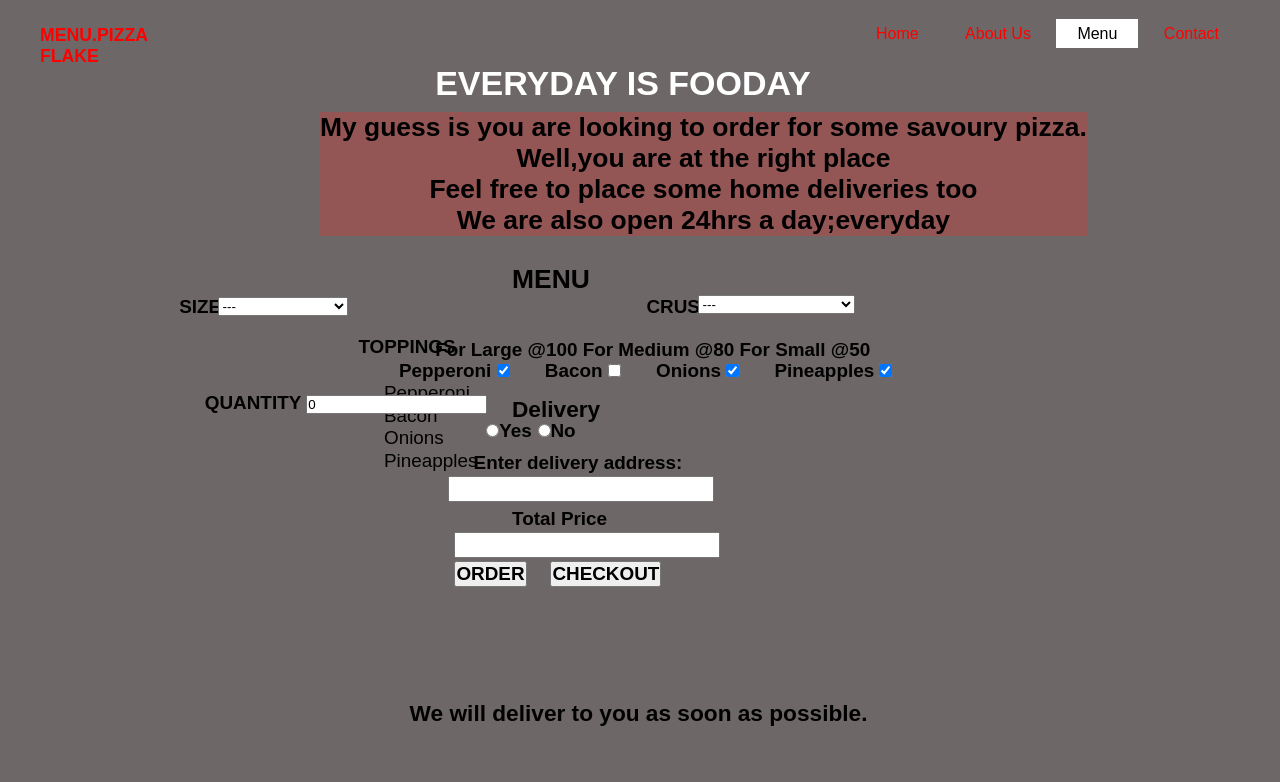
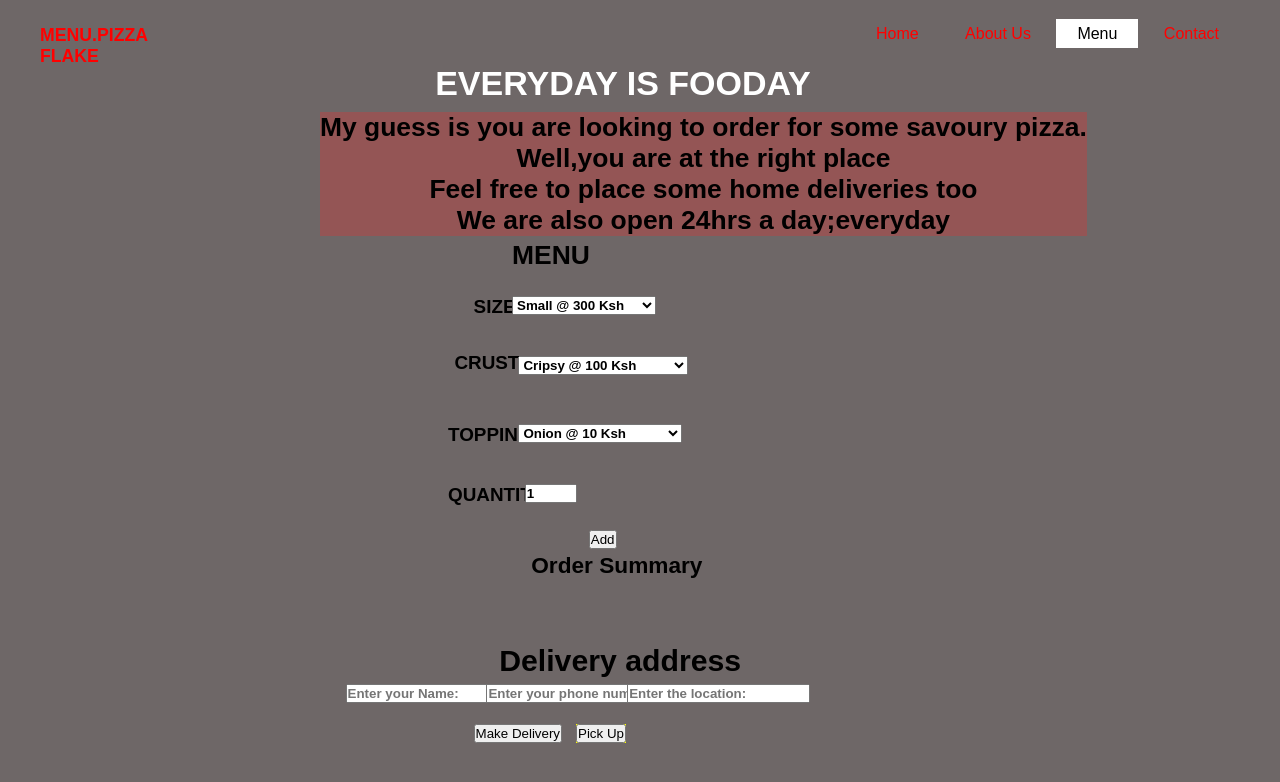
Before and after one commit to kissinger69/PIZZA-FLAKE, a plain HTML site: page menu.html in a window 1280 px wide. Drawn offline with nearby package versions, Linux system fonts and the light colour scheme.

Commit message:
removed unnecessary words

```diff
--- a/css/styles.css
+++ b/css/styles.css
@@ -236,218 +236,152 @@
  }
  #menu .menu {
      position: absolute;
-     top: 33%;
+     top: 30%;
      left:40%;
      font-weight: bold;
      font-family: sans-serif;
      font-size: 7mm;
      background-color: rgba(240, 128, 128, 0);
  }
- #menu .titlesize {
+ #menu .titleSize {
     position: fixed;
     top: 37%;
-    left:14%;
+    left:37%;
     font-weight: bold;
     font-family: sans-serif;
     font-size: 5mm;
 }
  #menu .size {
     position: fixed;
-    top: 36.7%;
-    left:17%;
+    top: 37.0%;
+    left:40%;
+    font-weight: bold;
+    font-family: sans-serif;
+    size: 5mm;
+}
+#menu .crustt {
+    position: fixed;
+    top: 44%;
+    left:35.5%;
     font-weight: bold;
     font-family: sans-serif;
     font-size: 5mm;
 }
-#menu .crustt {
+#menu #formcrust {
     position: fixed;
-    top: 37%;
-    left:50.5%;
+    top: 44.5%;
+    left:40.5%;
+    font-weight: bold;
+    font-family: sans-serif;
+    size: 5mm;
+}
+#menu .toppings {
+    position: fixed;
+    top: 53%;
+    left:35%;
     font-weight: bold;
     font-family: sans-serif;
     font-size: 5mm;
 }
-#menu .crust {
+#menu #select-toppings {
     position: fixed;
-    top: 36.5%;
-    left:54.5%;
+    top: 53%;
+    left:40.5%;
     font-weight: bold;
     font-family: sans-serif;
-    font-size: 5mm;
-}
-#menu .toppings {
-    position: fixed;
-    top: 42%;
-    left:28%;
-    font-weight: bold;
-    font-family: sans-serif;
-    font-size: 5mm;
-}
-#menu .ltoppings {
-    position: fixed;
-    top: 39.3%;
-    left:34%;
-    font-weight: bold;
-    font-family: sans-serif;
-    font-size: 5mm;
-}
-#menu #toppingstypes {
-    position: fixed;
-    top: 45%;
-    left:30%;
-    font-weight: bold;
-    font-family: sans-serif;
-    font-size: 5mm;
+    size: 5mm;
 }
 #menu .quantity {
     position: fixed;
-    top: 49%;
-    left:16%;
+    top: 60.5%;
+    left:35%;
     font-weight: bold;
     font-family: sans-serif;
     font-size: 5mm;
 }
 #menu .form {
     position: fixed;
-    top: 52%;
-    left:15%;
+    top: 60.5%;
+    left:41%;
     font-weight: bold;
     font-family: sans-serif;
-    font-size: 7mm;
+    size: 5mm;
 }
-#menu .delivery {
+#menu .addbutton{
     position: fixed;
-    top: 49.5%;
-    left:40%;
+    top: 61.5%;
+    left:46%;
+    font-weight: bold;
+    font-family: sans-serif;
+    size: 15mm;
+    font-size: 15mm;
+}
+#menu .order-center {
+    position: fixed;
+    top: 69%;
+    left:41.5%;
     font-weight: bold;
     font-family: sans-serif;
     font-size: 6mm;
 }
-#menu #yesDelivery {
+#menu #list {
     position: fixed;
-    top: 53%;
+    top:71%;
+    left:40%;
+    font-weight: normal;
+    font-style: italic;
+    font-size: 6mm;
+    color: red;
+}
+#menu .yesDelivery {
+    position: fixed;
+    top: 80.55%;
+    left:39%;
+    font-weight: bold;
+    font-family: sans-serif;
+    font-size: 4mm;
+}
+#menu .nameDetails {
+    position: fixed;
+    top: 85.5%;
+    left:27%;
+    font-weight: bold;
+    font-family: sans-serif;
+    size: 10mm;
+    color: black;
+}
+#menu .numberDetails {
+    position: fixed;
+    top: 85.5%;
     left:38%;
     font-weight: bold;
     font-family: sans-serif;
-    font-size: 5mm;
-}#menu .choiceYes {
+    size: 10mm;
+    color: black;
+}
+#menu .locationDetails {
     position: fixed;
-    top: 52.55%;
-    left:39%;
+    top: 85.5%;
+    left:49%;
     font-weight: bold;
     font-family: sans-serif;
-    font-size: 5mm;
-}
-#menu #noDelivery {
-    position: fixed;
-    top: 53%;
-    left:42%;
-    font-weight: bold;
-    font-family: sans-serif;
-    font-size: 5mm;
+    size: 10mm;
     color: black;
 }
-#menu .choiceNo {
+#menu .acceptDelivery {
     position: fixed;
-    top: 52.55%;
-    left:43%;
-    font-weight: bold;
-    font-family: sans-serif;
-    font-size: 5mm;
-    color: black;
-}
-#menu .choiceNo {
-    position: fixed;
-    top: 52.55%;
-    left:43%;
-    font-weight: bold;
-    font-family: sans-serif;
-    font-size: 5mm;
-    color: black;
-}
-#menu .addressHolder {
-    position: fixed;
-    top: 56.55%;
+    top: 90.55%;
     left:37%;
     font-weight: bold;
     font-family: sans-serif;
-    font-size: 5mm;
-    color: black;
+    size: 8mm;
 }
-#menu #deliveryAddress {
+#menu .denyDelivery {
     position: fixed;
-    top: 59.55%;
-    left:35%;
+    top: 90.55%;
+    left:45%;
     font-weight: bold;
     font-family: sans-serif;
-    font-size: 5mm;
-    color: black;
+    size: 8mm;
+    background-color: yellow;
 }
-#menu .totalPrice {
-    position: fixed;
-    top: 63.55%;
-    left:40%;
-    font-weight: bold;
-    font-family: sans-serif;
-    font-size: 5mm;
-    color: black;
-}
-#menu #totalPrice {
-    position: fixed;
-    top: 66.55%;
-    left:35.5%;
-    font-weight: bold;
-    font-family: sans-serif;
-    font-size: 5mm;
-    color: black;
-}
-#menu #submit {
-    position: fixed;
-    top: 70.15%;
-    left:35.5%;
-    font-weight: bold;
-    font-family: sans-serif;
-    font-size: 5mm;
-    color: black;
-}#menu #checkout {
-    position: fixed;
-    top: 70.15%;
-    left:43%;
-    font-weight: bold;
-    font-family: sans-serif;
-    font-size: 5mm;
-    color: black;
-}
-#menu .tableOrder {
-    position: fixed;
-    top: 74.55%;
-    left:37%;
-    font-weight: bold;
-    font-family: sans-serif;
-    font-size: 7mm;
-    color: black;
-}
-#menu .scope  {
-    position: fixed;
-    top: 77.55%;
-    left:34%;
-    font-weight: bold;
-    font-family: sans-serif;
-    font-size: 5.5mm;
-    color: black;
-}
-#menu .th  {
-    color: white;
-}
-#menu #fullOrder {
-    visibility: hidden;
-    display: none;
-}
-#menu #info {
-    position: fixed;
-    top: 87.5%;
-    left:32%;
-    font-weight: bold;
-    font-family: sans-serif;
-    font-size: 6mm;
-}
--- a/js/pizza.js
+++ b/js/pizza.js
@@ -1,126 +1,83 @@
-var pizzaStartPrice=300;
-var deliveryPrice=0;
-var deliverySelected=false;
+$(document).ready(function() {
+var toppingsPrices = { Onion: 10, Bacon: 100, Pineapples: 100, Pepperoni: 200 };
+var crustPrices = { crispy: 100, stuffed: 200, glutten_free: 300 };
 
-document.addEventListener('DOMContentLoaded',function() {
-    document.getElementById("submit").addEventListener("click",function(event) {
-        event.preventDefault()
-    })
-})
-
-   var pizzaSizes=document.getElementById("sizes");
-   var pizzaCrusts=document.getElementById("crusts");
-   var pizzaToppings=document.getElementById("toppingstypes");
-
-   var sizes=["small", "medium", "large"];
-   var crusts=["crispy", "stuffed", "glutten-free"];
-   var toppingstypes=["Pepperoni", "Bacon", "Onions", "Pineapples"];
-
-   var crustStartPrice=50;
-   var toppingsStartPrice=100;
-
-   for(var i=0;i<sizes.length;i++) {
-       var size=sizes[i];
-       var el=document.createElement("option");
-       el.textContent=size;
-       el.value=i;
-       pizzaSizes.appendChild(el);
-   }
-   for(var i=0;i<crusts.length;i++) {
-       var crust=crusts[i];
-       var el=document.createElement("option");
-       el.textContent=crust;
-       el.value=crustStartPrice;
-       pizzaCrusts.appendChild(el);
-   }
-   for(var i=0;i<toppingstypes.length;i++) {
-       var topping=toppingstypes[i];
-       var el=document.createElement("option");
-       el.textContent=topping;
-       el.value=toppingsStartPrice;
-       pizzaToppings.appendChild(el);
-   }
+$.each(toppingsPrices, function (k, v) {
+    var option = '<option value="' + k + '">' + k + ' @ ' + v + ' Ksh</option>';
+    $("#select-toppings").append(option);
+});
+$.each(crustPrices, function (k, v) {
+    var option = '<option value="' + k + '">' + k + '</option>';
+    $("#select-crust").append(option);
+});
+function Pizza(size, crust, toppings) {
+    this.size = size;
+    this.crust = crust;
+    this.toppings = toppings;
+}
+Pizza.prototype.SizePrice = function () {
+    if (this.size === "large") {
+        return 900;
+    } else if (this.size == "medium") {
+        return 500;
+    } else {
+        return 300;
+    }
+}
+Pizza.prototype.ToppingsPrice = function () {
+    if (this.size == "large") {
+        return toppingsPrices[this.toppings] * 3;
+    } else if (this.size == "medium") {
+        return toppingsPrices[this.toppings] * 2;
+    } else {
+        return toppingsPrices[this.toppings];
+    }
+}
+Pizza.prototype.CrustPrice = function () {
+    if (this.crust == "crispy") {
+        return 100;
+    } else if (this.crust == "stuffed") {
+        return 200;
+    } else {
+        return 300;
+    }
+}
+var pizza1 = new Pizza("large", "crispy", "onion");
+console.log(pizza1.size + " " + pizza1.SizePrice() + " helen " + pizza1.ToppingsPrice() + pizza1.CrustPrice() + 200);
 
 
-   $('input[type=radio]').click(function() {
-       var deliveryAddressHolder = document.getElementById("deliveryAddressHolder")
-       if(this.id="deliveryselected")
-         if(this.value==="yes") {
-             deliveryPrice=200
-             deliveryAddressHolder.style.visibility='visible'
-             yesDelivery=true;
-             alert("Delivery charge" + deliveryPrice);
+$("#btn-add-to-cart").click(function (e) {
+    e.preventDefault();
+    var size = $("select[name='size']").val();
+    var crust = $("select[name='crust']").val();
+    var toppings = $("select[name='toppings']").val();
+    var quantity = $("input[name='quantity']").val();
+    var pizza = new Pizza(size, crust, toppings);
+    var sizePrice = pizza.SizePrice();
+    var crustPrice = pizza.CrustPrice();
+    var toppingPrice = pizza.ToppingsPrice();
+    var deliveryCost = 200;
+    var total = (sizePrice + crustPrice + toppingPrice) * quantity ;
 
-         }else {
-             deliveryPrice=0
-             deliveryAddressHolder.style.visibility="hidden"
-             yesDelivery=false;
-         }
-   });
+    var orderItem = "<li>" + quantity + " " + size + " " + 'pizza ,' + "  " + crust + " with " + toppings + " toppings <br> Total Ksh ." + total + "</li>";
 
-   $("#checkout").click(function(event) {
-       event.preventDefault();
-       $("#checkout").hide();
-       $("#fullOrder").fadeIn();
-       $('#selectedSizeTd').html($("#sizes option:selected").text());
-       $("#selectedCrusts").html($("#crusts option:selected").text());
-       $("#selectedToppings").html($("#toppingstypes option:selected").text());
-       $("#number").html($("#numberOfPizzas").val());
-       $("#total").html($("#totalPrice").val());
-   });
-
-   function submitData () {
-      var selectedPizzaSize=parseInt(document.getElementById("sizes").value);
-      var selectedSize=$("#sizes option:selected").text();
-      var selectedCrustsPrice=parseInt(document.getElementById("crusts").value);
-      var selectedCrust=$("#crusts option:selected").text();
-      var selectedToppingPrice=parseInt(document.getElementById("toppingstypes").value);
-      var selectedTopping=$("#toppingstypes option:selected").text();
-      var numberOfPizzas=parseInt(document.getElementById("numberOfPizzas").value);
-      var deliveryAddress=document.getElementById("deliveryAddress").value;
-      var pizzaPrice=0;
-
-      if(selectedPizzaSize===0) {
-          selectedCrustsPrice=selectedCrustsPrice + increasePrice(selectedCrustsPrice,10)
-          selectedToppingPrice=selectedToppingPrice + increasePrice(selectedToppingPrice,10)
-          pizzaPrice=pizzaStartPrice + increasePrice(pizzaStartPrice,10) + selectedCrustsPrice + selectedToppingPrice
-      }else if(selectedPizzaSize===1) {
-        selectedCrustsPrice=selectedCrustsPrice + increasePrice(selectedCrustsPrice,15)
-        selectedToppingPrice=selectedToppingPrice + increasePrice(selectedToppingPrice,15)
-        pizzaPrice=pizzaStartPrice + increasePrice(pizzaStartPrice,15) + selectedCrustsPrice + selectedToppingPrice
-      }else if (selectedPizzaSize===2) {
-         selectedCrustsPrice=selectedCrustsPrice + increasePrice(selectedCrustsPrice,20)
-         selectedToppingPrice=selectedToppingPrice + increasePrice(selectedToppingPrice,20)
-         pizzaPrice=pizzaStartPrice + increasePrice(pizzaStartPrice,15) + selectedCrustsPrice + selectedToppingPrice
-      }
-
-      if(yesDelivery && numberOfPizzas > 0) {
-          pizzaPrice = (pizzaPrice*numberOfPizzas) + deliveryPrice
-      }else {
-          pizzaPrice=pizzaPrice*numberOfPizzas
-      }
-
-      var order=new order(selectedSize,selectedCrust,selectedCrustsPrice,selectedToppingPrice,selectedTopping,numberOfPizzas,pizzaPrice,deliveryPrice,deliveryAddress);
-
-      displayOrder(order)
-    }
-
-    //increased price by %
-    function increasePrice(price,percentage) {
-        return ((percentage/100)*price)
-    }
-
-    function Order (selectedSize,selectedCrust,selectedCrustsPrice,selectedToppingPrice,selectedTopping,numberOfPizzas,deliveryPrice,deliveryAddress,pizzaPrice) {
-        this.selectedSize=selectedSize;
-        this.selectedCrust=selectedCrust;
-        this.selectedCrustsPrice=selectedCrustsPrice;
-        this.selectedToppingPrice=selectedToppingPrice;
-        this.selectedTopping=selectedTopping;
-        this.numberOfPizzas=numberOfPizzas;
-        this.deliveryPrice=deliveryPrice;
-        this.deliveryAddress=deliveryAddress;
-        this.totalPrice=pizzaPrice;
-    }
-    function displayOrder(order) {
-
-    }
+    $("#list").append(orderItem);
+})
+});
+$("#go").click(function (event) {
+    event.preventDefault();
+    alert("The delivery cost is Kshs 200 ");
+    // var a = total + 200;
+    var blanks = document.getElementById("location").value;
+    alert("Your order will include a delivery fee of 200 Ksh and will be delivered to" +" "+blanks);
+});
+$("#do").click(function (event) {
+    event.preventDefault();
+    var blanks = ["name", "phone_number", "location"];
+    var input = [];
+    blanks.forEach(function (blank) {
+        input.push($("#" + blank).val());
+    });
+    alert("Pizza Flake opposite Jafferys Sports Club Ground,Nairobi,Kenya");
+    $("#do").reset();
+});
--- a/menu.html
+++ b/menu.html
@@ -41,25 +41,23 @@
        </div>
      </div>
   </div>
+  <div class="container">
+    <h class="menu">MENU</h2>
 
-    <div class="container">
-        <h2 class="menu">MENU</h2>
     <form class="menu" action="" method="post" id="menu1"><br><br>
+
 
         <div class="row">
             <div class="col-sm-3 color">
-                    <label class="titlesize">SIZE</label>
+                <label class="titleSize">SIZE</label>
             </div>
             <div class="col-sm-3">
-                    <div class="size">
-                    <select id="sizes" name="size" required>
-                        <option value="---">---</option>
-                        <option value="small">Small @ 300Ksh</option>
-                        <option value="medium">Medium @500ksh</option>
-                        <option value="large">Large @ 800ksh</option>
+                <select class="size" name="size" required>
+                    <option value="small">Small @ 300 Ksh</option>
+                    <option value="medium">Medium @ 500 Ksh</option>
+                    <option value="large">Large @ 900 Ksh</option>
                 </select>
-                    <span class="invalid" id="size-invalid"></span>
-                    </div>
+                <span class="error" id="size-error"></span>
             </div>
         </div><br><br>
 
@@ -68,105 +66,79 @@
                 <label class="crustt">CRUST</label>
             </div>
             <div class="col-sm-3">
-                    <div class="crust">
-                    <select id="crusts" name="crust" required>
-                        <option value="---" id="null">---</option>
-                        <option value="crispy" id="crispy">Crispy @100ksh</option>
-                        <option value="stuffed" id="stuffed">Stuffed @ 200ksh</option>
-                        <option value="glutten-free" id="glutten-free">Glutten-free @ 300ksh</option>
+                <select class="form-control" id=formcrust name="crust" required>
+                    <option value="cripsy" id="cripsy"> Cripsy @ 100 Ksh</option>
+                    <option value="stuffed" id="stuffe">Stuffed @ 200 Ksh </option>
+                    <option value="glutten-free" id="glutten-free">Glutten-free @ 300 Ksh</option>
                 </select>
-                    <span class="invalid" id="invalidcrust"></span>
-                    </div>
+                <span class="error" id="crust-error"></span>
             </div>
         </div><br><br>
-
 
 
         <div class="row">
             <div class="col-sm-3 color">
                 <label class="toppings">TOPPINGS</label>
-                    <ul class="ltoppings">
-                        <li>For Large @100</li>
-                        <li>For Medium @80</li>
-                        <li>For Small @50</li>
-                    </ul>
             </div>
-                <div id="toppingstypes">
-                 <label class="container">Pepperoni
-                     <input type="checkbox" checked="checked">
-                     <span class="checkmark"></span>
-                 </label>
-                 <label class="container">Bacon
-                    <input type="checkbox">
-                    <span class="checkmark"></span>
-                </label>
-                <label class="container">Onions
-                    <input type="checkbox" checked="checked">
-                    <span class="checkmark"></span>
-                </label>
-                <label class="container">Pineapples
-                    <input type="checkbox" checked="checked">
-                    <span class="checkmark"></span>
-                </label>
+            <div class="col-sm-3">
+                <select class="form-control" id="select-toppings" name="toppings" required>
+                </select>
+                <span class="error" id="toppings-error"></span>
             </div>
+        </div><br><br>
         <div class="row">
             <div class="col-sm-3 color">
-                      <div class="quantity">
-                        <label for="numberOfPizzas">QUANTITY</label>
-                        <input type="number" id="numberOfPizzas" value=0 min="1" required>
+                <label class="quantity">QUANTITY</label>
+            </div>
+            <div class="col-sm-3">
+                <input type="number" name="quantity" value="1" class="form" min="1" max="10" />
+                <span class="error" id="toppings-error"></span>
+            </div>
+        </div><br><br>
+
+        <div class="row">
+            <div class="col-sm-3 color">
+            </div>
+            <div class="col-sm-3">
+                <div class="addbutton">
+                <button type="submit" id="btn-add-to-cart" class="btn btn-success float-right">Add</button>
+                </div>
+            </div>
+             <br><br>
+            </form>
         </div>
 
-                    <div class="form">
-                        <label class="delivery">Delivery</label>
-                        <input type="radio" name="selectDelivery" id="yesDelivery" value="yes"/>
-                        <label class="choiceYes">Yes</label>
-                        <input type="radio" name="selectDelivery" id="noDelivery" value="no"/>
-                        <label class="choiceNo">No</label>
+
+            <div class="container">
+
+            <div class="order" id="orders">
+                <h1 class="order-center" id="pizzadd">Order Summary</h1>
+
+                <ol id="list" class="text-center sum"></ol>
+
+
+                <div class="cdata-overlay" id="pic">
+                    <div class="customerdata row">
+
+                        <div class="col-sm-3"></div>
+
+                        <form action="" class="form-group col-sm-6 data" id=" ">
+                            <div class="yesDelivery">
+                            <h1 class="text-center text-danger">Delivery address</h1>
                         </div>
-
-                    <div class="deliveryAddressHolder" id="deliveryAddressHolder">
-                       <label class="addressHolder">Enter delivery address:</label>
-                       <input type="text" id="deliveryAddress">
+                            <input type="text" class="nameDetails" id="name" placeholder="Enter your Name:"
+                                required><br><br>
+                            <input type="text" class="numberDetails" id="phone" placeholder="Enter your phone number:"
+                                required><br><br>
+                            <input type="text" class="locationDetails" id="location" placeholder="Enter the location: "
+                                required><br><br>
+                                <div class="acceptDelivery">
+                            <button class="btn bg-info text-center d-block mx-auto go" id="go" type="submit">Make Delivery</button>
                           </div>
-                    <div class="pizzaPrice" id="pizzaPrice">
-                        <label class="totalPrice"><b>Total Price</b></label>
-                        <input type="number" id="totalPrice">
+                                <div class="denyDelivery">
+                            <button class="bnt bg-info text-center d-block mx-auto go" id="do" type="button">Pick Up</button>
                             </div>
-                    <div class="button">
-                        <button type="submit" onclick="submitData(); return false;" id="submit">ORDER</button>
-                        <button type="checkout" id="checkout">CHECKOUT</span>
-                    </div><br>
-                    <div class="col-md-4"></div>
-                        <div id="fullOrder">
-                            <div id="yourOrders">
-                                <h4 class="tableOrder">Here's your order:</h4>
-                              <table class="table table-sm  pizzatable">
-                                <th>
-                                  <tr class="scope">
-                                    <th scope="col">Size</th>
-                                    <th scope="col">Crust</th>
-                                    <th scope="col">Toppings</th>
-                                    <th scope="col">Quantity</th>
-                                    <th scope="col">Total</th>
-                                  </tr>
-                                </th>
-                                <tbody>
-                                    <tr class="th">
-                                      <td id="selectedSizeTd"></td>
-                                      <td id="selectedCrusts"></td>
-                                      <td id="selectedToppings"></td>
-                                      <td id="number"></td>
-                                      <td id="total"></td>
-                                    </tr>
-                                  </tbody>
-                                </table>
-                              </div>
-                          </div>
-                     </div>
-                </div>
-                        <div id="info">
-                            <p>We will deliver to you as soon as possible.</p>
-                        </div>
+                        </form>
                     </div>
                 </form>
             </div>
```
Lines whose indentation alone changed are shown as unchanged.
